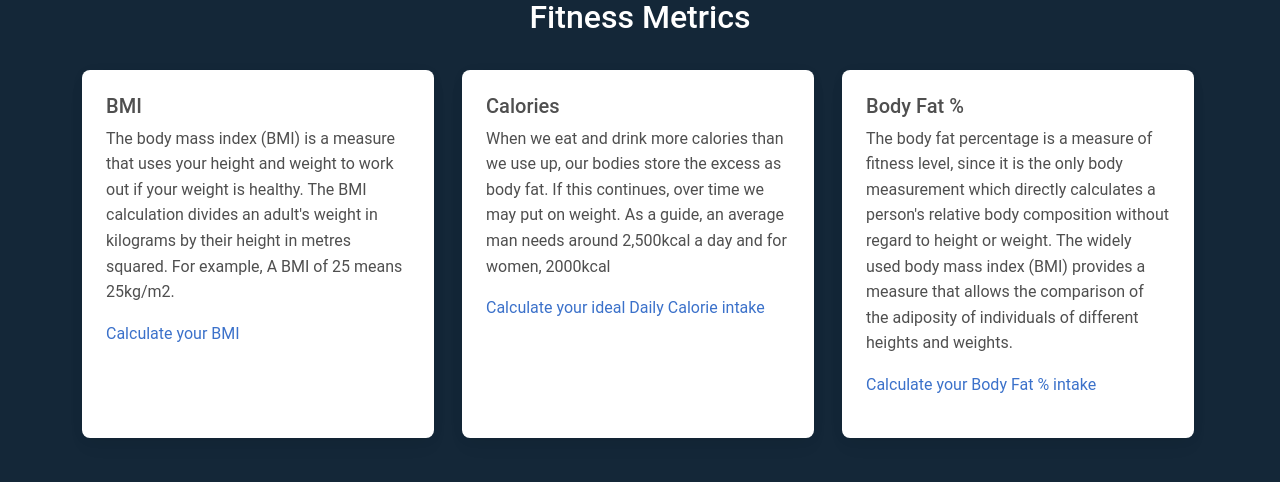
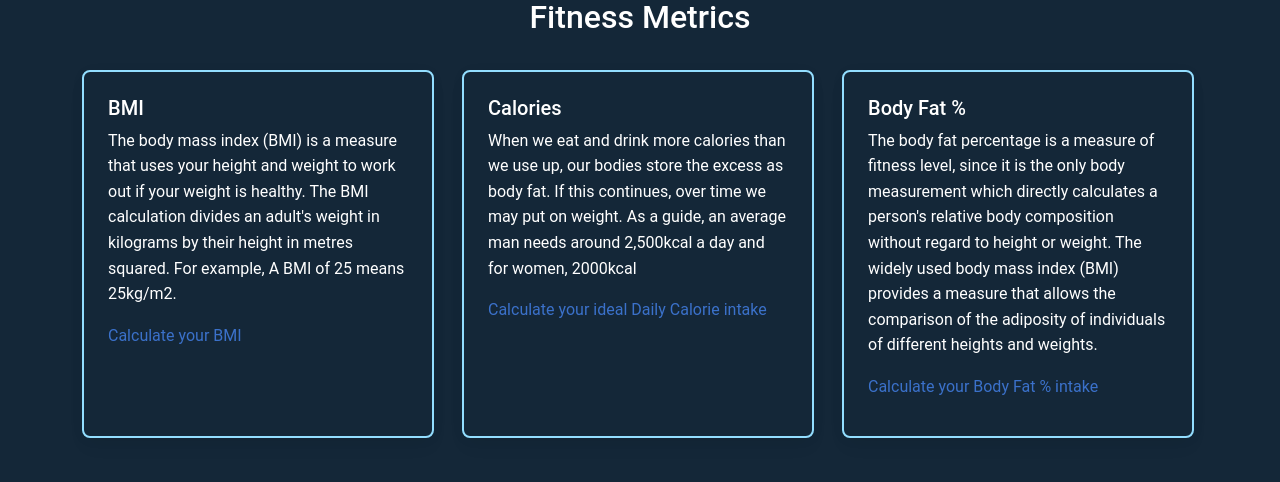
Before and after one commit to umairshah14/FitMax, a React (Create React App) app: page / in a window 1280 px wide. Shown: the part 731-1213 px from the top of the page. Built offline with nearby package versions, Linux system fonts and the light colour scheme; what @material-tailwind/react would draw is missing.

Commit message:
home page edits

```diff
--- a/src/App.css
+++ b/src/App.css
@@ -125,3 +125,13 @@ header {
 /* .fullheight-loader{
   height: fit-content;
 } */
+
+.cardStyle{
+  background: none !important;
+  border: 2px solid #93DEFF !important;
+  color: white !important;
+}
+
+.cardTitle{
+  font-size: 2rem;
+}
--- a/src/components/Home.js
+++ b/src/components/Home.js
@@ -32,9 +32,9 @@ function Home() {
 
           <Row>
             <Col className="BMICardinHome" lg={4} sm={12}>
-              <Card style={{ width: "22rem", minHeight:"23rem" }} id="cardStyleHome">
+              <Card style={{ width: "22rem", minHeight:"23rem" }} className="cardStyle">
                 <Card.Body>
-                  <Card.Title>BMI</Card.Title>
+                  <Card.Title className="cardTitle">BMI</Card.Title>
                   <Card.Text>
                     The body mass index (BMI) is a measure that uses your height
                     and weight to work out if your weight is healthy. The BMI
@@ -48,7 +48,7 @@ function Home() {
             </Col>
 
             <Col className="FatCardinHome" lg={4} sm={12}>
-              <Card style={{ width: "22rem", minHeight:"23rem" }} id="cardStyleHome">
+              <Card style={{ width: "22rem", minHeight:"23rem" }} className="cardStyle">
                 <Card.Body>
                   <Card.Title>Calories</Card.Title>
                   <Card.Text>
@@ -65,7 +65,7 @@ function Home() {
             </Col>
 
             <Col className="CaloriesCardinHome" lg={4} sm={12}>
-              <Card style={{ width: "22rem", minHeight:"23rem"}} id="cardStyleHome">
+              <Card style={{ width: "22rem", minHeight:"23rem"}} className="cardStyle">
                 <Card.Body>
                   <Card.Title>Body Fat %</Card.Title>
                   <Card.Text>
```
